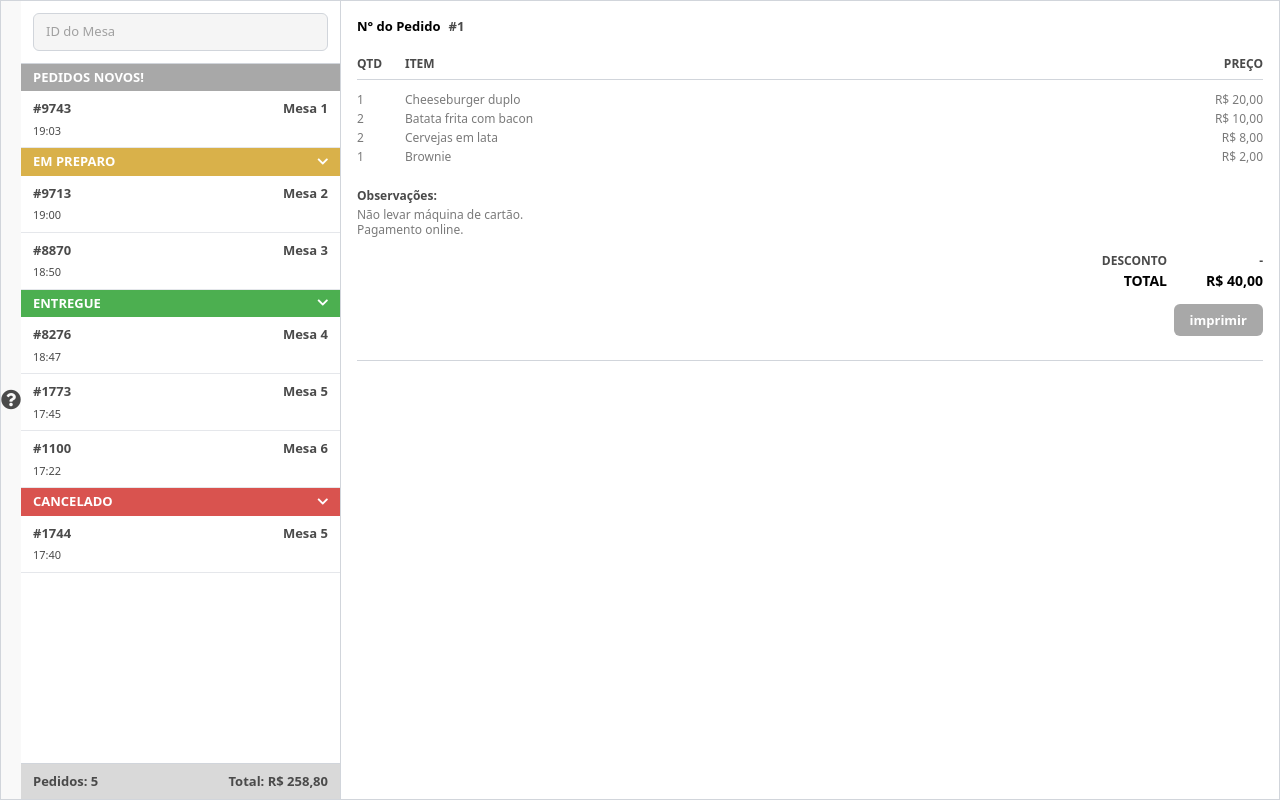
After one commit to vitorlourival22/Gar-om-Digital, a Django app: page /status/ in a window 1280 px wide. The commit adds this page. Run offline with Django 5.2, Linux system fonts and the light colour scheme; some libraries are stand-ins or nearby versions.

Commit message:
funcionalidades

```diff
--- a/config/urls.py
+++ b/config/urls.py
@@ -2,9 +2,8 @@
 
 from django.contrib import admin
 from django.urls import path
-
-from menu.views import item_list, stock_movement, add_item, home, menu, item_menu, add_category,Add_cart,view_cart,remove_cart
-from orders.views import create_qr_code, show_table,add_table,list_tables,delete_table
+from menu.views import item_list, stock_movement, add_item, home, menu, item_menu, add_category,Add_cart,view_cart,remove_cart,cardapio_gestor
+from orders.views import create_qr_code, show_table,add_table,list_tables,delete_table,garcom,status
 
 urlpatterns = [
     path('admin/', admin.site.urls),
@@ -23,4 +22,7 @@ urlpatterns = [
     path('add_table/', add_table, name='add_table'),
     path('list-tables/', list_tables, name='list_tables'),
     path('delete-table/<int:table_id>/', delete_table, name='delete_table'),
+    path('garcom/', garcom, name='garcom'),
+    path('cardapio_gestor/', cardapio_gestor, name='cardapio_gestor'),
+    path('status/', status, name='status'),
 ]
--- a/menu/views.py
+++ b/menu/views.py
@@ -4,7 +4,9 @@ from .forms import StockMovementForm,ItemForm,CategoryForm
 
 def home(request):
     return render(request, 'home.html')
-
+def cardapio_gestor(request):
+    items = Item.objects.all()
+    return render(request, 'CardapioGestor.html', {'items': items})
 def menu(request):
     items = Item.objects.all()
     return render(request, 'menu.html', {'items': items})
--- a/orders/views.py
+++ b/orders/views.py
@@ -6,6 +6,12 @@ from django.shortcuts import render,get_object_or_404, redirect
 from .models import Table
 from .forms import TableForm
 from django.core.files import File
+
+def garcom(request):
+    return render(request, 'garcom.html')
+
+def status(request):
+    return render(request, 'Preparo.html')
 
 def create_qr_code(request, table_id):
     table = Table.objects.get(id=table_id)
--- /dev/null
+++ b/templates/Preparo.html
@@ -0,0 +1,297 @@
+<html class="scroll-smooth" lang="pt-BR">
+ <head>
+  <meta charset="utf-8"/>
+  <meta content="width=device-width, initial-scale=1" name="viewport"/>
+  <title>
+   Preparo
+  </title>
+  <script src="https://cdn.tailwindcss.com">
+  </script>
+  <link href="https://cdnjs.cloudflare.com/ajax/libs/font-awesome/5.15.3/css/all.min.css" rel="stylesheet"/>
+  <style>
+   /* Custom scrollbar for left sidebar */
+    ::-webkit-scrollbar {
+      width: 6px;
+    }
+    ::-webkit-scrollbar-thumb {
+      background-color: #cbd5e1;
+      border-radius: 3px;
+    }
+    body, html, #app {
+      height: 100%;
+      margin: 0;
+    }
+  </style>
+ </head>
+ <body class="bg-[#f9f9f9] font-sans text-[13px] text-[#4a4a4a] h-screen">
+  <div id="app" class="flex h-full max-w-full mx-auto border border-gray-300 rounded-none overflow-hidden">
+   <!-- Left Sidebar -->
+    </button>
+    <button aria-label="Ajuda" class="text-[#4a4a4a] hover:text-black text-xl">
+     <i class="fas fa-question-circle">
+     </i>
+    </button>
+   </aside>
+   <!-- Middle Section -->
+   <section class="flex flex-col w-[320px] border-r border-gray-300 bg-white h-full">
+    <div class="p-3 border-b border-gray-300">
+     <input class="w-full rounded-md border border-gray-300 bg-[#f5f5f5] text-[13px] placeholder:text-[#a0a0a0] px-3 py-2 focus:outline-none focus:ring-2 focus:ring-[#a0a0a0]" placeholder="ID do Mesa" type="search" value=""/>
+    </div>
+    <!-- Scrollable orders list -->
+    <div class="flex-1 overflow-y-auto">
+     <!-- PEDIDOS NOVOS! -->
+     <div>
+      <h2 class="bg-[#a8a8a8] text-white text-[13px] font-semibold px-3 py-1 select-none">
+       PEDIDOS NOVOS!
+      </h2>
+      <div class="border-b border-gray-200 px-3 py-2 cursor-pointer hover:bg-[#f9f9f9]">
+       <div class="flex items-center justify-between">
+        <span class="font-semibold text-[13px]">
+         #9743
+        </span>
+        <span class="text-[13px] font-semibold">
+         Mesa 1
+        </span>
+       </div>
+       <div class="flex items-center space-x-2 text-[11px] text-[#4a4a4a] mt-1 select-none">
+        <span>
+         19:03
+        </span>
+       </div>
+      </div>
+     </div>
+     <!-- EM PREPARO -->
+     <div>
+      <h2 class="bg-[#d9b14a] text-white text-[13px] font-semibold px-3 py-1 select-none flex justify-between items-center cursor-pointer">
+       EM PREPARO
+       <i class="fas fa-chevron-down text-[12px]">
+       </i>
+      </h2>
+      <div class="border-b border-gray-200 px-3 py-2 cursor-pointer hover:bg-[#f9f9f9]">
+       <div class="flex items-center justify-between">
+        <span class="font-semibold text-[13px]">
+         #9713
+        </span>
+        <span class="text-[13px] font-semibold">
+         Mesa 2
+        </span>
+       </div>
+       <div class="flex items-center space-x-2 text-[11px] mt-1 select-none">
+        <span class="text-[#4a4a4a]">
+         19:00
+        </span>
+       </div>
+      </div>
+      <div class="border-b border-gray-200 px-3 py-2 cursor-pointer hover:bg-[#f9f9f9]">
+       <div class="flex items-center justify-between">
+        <span class="font-semibold text-[13px]">
+         #8870
+        </span>
+        <span class="text-[13px] font-semibold">
+         Mesa 3
+        </span>
+       </div>
+       <div class="flex items-center space-x-2 text-[11px] mt-1 select-none">
+        <span class="text-[#4a4a4a]">
+         18:50
+        </span>
+       </div>
+      </div>
+     </div>
+     <!-- ENTREGUE -->
+     <div>
+      <h2 class="bg-[#4caf50] text-white text-[13px] font-semibold px-3 py-1 select-none flex justify-between items-center cursor-pointer">
+       ENTREGUE
+       <i class="fas fa-chevron-down text-[12px]">
+       </i>
+      </h2>
+      <div class="border-b border-gray-200 px-3 py-2 cursor-pointer hover:bg-[#f9f9f9]">
+       <div class="flex items-center justify-between">
+        <span class="font-semibold text-[13px]">
+         #8276
+        </span>
+        <span class="text-[13px] font-semibold">
+         Mesa 4
+        </span>
+       </div>
+       <div class="flex items-center space-x-2 text-[11px] mt-1 select-none">
+        <span class="text-[#4a4a4a]">
+         18:47
+        </span>
+       </div>
+      </div>
+      <div class="border-b border-gray-200 px-3 py-2 cursor-pointer hover:bg-[#f9f9f9]">
+       <div class="flex items-center justify-between">
+        <span class="font-semibold text-[13px]">
+         #1773
+        </span>
+        <span class="text-[13px] font-semibold">
+        Mesa 5
+        </span>
+       </div>
+       <div class="flex items-center space-x-2 text-[11px] mt-1 select-none">
+        <span class="text-[#4a4a4a]">
+         17:45
+        </span>
+       </div>
+      </div>
+      <div class="border-b border-gray-200 px-3 py-2 cursor-pointer hover:bg-[#f9f9f9]">
+       <div class="flex items-center justify-between">
+        <span class="font-semibold text-[13px]">
+         #1100
+        </span>
+        <span class="text-[13px] font-semibold">
+         Mesa 6
+        </span>
+       </div>
+       <div class="flex items-center space-x-2 text-[11px] mt-1 select-none">
+        <span class="text-[#4a4a4a]">
+         17:22
+        </span>
+       </div>
+      </div>
+     </div>
+     <!-- CANCELADO -->
+     <div>
+      <h2 class="bg-[#d9534f] text-white text-[13px] font-semibold px-3 py-1 select-none flex justify-between items-center cursor-pointer">
+       CANCELADO
+       <i class="fas fa-chevron-down text-[12px]">
+       </i>
+      </h2>
+      <div class="border-b border-gray-200 px-3 py-2 cursor-pointer hover:bg-[#f9f9f9]">
+       <div class="flex items-center justify-between">
+        <span class="font-semibold text-[13px]">
+         #1744
+        </span>
+        <span class="text-[13px] font-semibold">
+         Mesa 5
+        </span>
+       </div>
+       <div class="flex items-center space-x-2 text-[11px] mt-1 select-none">
+        <span class="text-[#4a4a4a]">
+         17:40
+        </span>
+       </div>
+      </div>
+     </div>
+    </div>
+    <!-- Footer summary -->
+    <footer class="flex justify-between items-center border-t border-gray-300 bg-[#d9d9d9] text-[13px] font-semibold px-3 py-2 select-none">
+     <span>
+      Pedidos: 5
+     </span>
+     <span>
+      Total: R$ 258,80
+     </span>
+    </footer>
+   </section>
+   <!-- Right Section -->
+   <section class="flex-1 flex flex-col bg-white p-4 h-full">
+    <div class="flex flex-col border-b border-gray-300 pb-3 mb-3">
+     <div class="flex items-center space-x-2 text-[13px] font-semibold">
+      <span class="text-black">
+       N° do Pedido
+      </span>
+      <span>
+       #1
+      </span>
+     </div>
+      <div class="text-[12px] text-[#4a4a4a] mt-1 select-none leading-tight">
+      <br>
+    <div class="flex justify-between border-b border-gray-300 pb-2 mb-3 text-[12px] font-semibold select-none">
+     <span class="w-12">
+      QTD
+     </span>
+     <span class="flex-1">
+      ITEM
+     </span>
+     <span class="w-20 text-right">
+      PREÇO
+     </span>
+    </div>
+    <div class="text-[12px] text-[#7a7a7a] mb-6 select-none overflow-y-auto max-h-[180px]">
+     <div class="flex justify-between mb-1">
+      <span class="w-12">
+       1
+      </span>
+      <span class="flex-1">
+       Cheeseburger duplo
+      </span>
+      <span class="w-20 text-right">
+       R$ 20,00
+      </span>
+     </div>
+     <div class="flex justify-between mb-1">
+      <span class="w-12">
+       2
+      </span>
+      <span class="flex-1">
+       Batata frita com bacon
+      </span>
+      <span class="w-20 text-right">
+       R$ 10,00
+      </span>
+     </div>
+     <div class="flex justify-between mb-1">
+      <span class="w-12">
+       2
+      </span>
+      <span class="flex-1">
+       Cervejas em lata
+      </span>
+      <span class="w-20 text-right">
+       R$ 8,00
+      </span>
+     </div>
+     <div class="flex justify-between">
+      <span class="w-12">
+       1
+      </span>
+      <span class="flex-1">
+       Brownie
+      </span>
+      <span class="w-20 text-right">
+       R$ 2,00
+      </span>
+     </div>
+    </div>
+    <div class="flex flex-col flex-1 justify-between">
+     <div class="mb-4 text-[12px]">
+      <span class="font-semibold select-none">
+       Observações:
+      </span>
+      <p class="text-[#7a7a7a] mt-1 leading-tight select-text">
+       Não levar máquina de cartão.
+       <br/>
+       Pagamento online.
+      </p>
+     </div>
+     <div class="text-[12px] font-semibold select-none">
+      <div class="flex justify-end space-x-4 mb-1">
+       <span>
+        DESCONTO
+       </span>
+       <span class="w-20 text-right">
+        -
+       </span>
+      </div>
+      <div class="flex justify-end space-x-4 text-black text-[14px] font-bold">
+       <span>
+        TOTAL
+       </span>
+       <span class="w-20 text-right">
+        R$ 40,00
+       </span>
+      </div>
+     </div>
+    </div>
+    <br>
+     <div class="flex justify-end mb-3">
+     <button class="bg-[#a8a8a8] text-white text-[13px] font-semibold px-4 py-2 rounded-md hover:bg-[#8a8a8a] focus:outline-none" type="button">
+      imprimir
+     </button>
+    </div>
+   </section>
+  </div>
+ </body>
+</html>
--- a/templates/add_category.html
+++ b/templates/cozinha/add_category.html
@@ -7,7 +7,7 @@
 </head>
 <body>
     <form method="post">
-        <button type="button"><a href="{% url 'home'%}">voltar</a></button>
+        <button type="button"><a href="{% url 'cardapio_gestor'%}">voltar</a></button>
         {% csrf_token %}
         {{form.as_p}}
         <button type="submit">salvar</button>
--- a/templates/add_item.html
+++ b/templates/cozinha/add_item.html
@@ -10,7 +10,7 @@
 </head>
 <body>
     <h1>Add New Item</h1>
-    <a href="{% url 'home' %}" class="button">Back</a>
+    <a href="{% url 'cardapio_gestor' %}" class="button">Back</a>
     <form method="post" action="{% url 'add_item' %}">
         {% csrf_token %}
 
--- a/templates/item_menu.html
+++ b/templates/item_menu.html
@@ -25,6 +25,7 @@
         </td>
     </tr>
     {% endfor %}
+
 </table>
 
 </body>
```
Also changed, not shown: templates/cozinha/CardapioGestor.html (added, +87 -0 lines), templates/garcom.html (added, +7 -0 lines), db.sqlite3, qr_codes/table_20_qr.png (added), qr_codes/table_21_qr.png (added), templates/cozinha/add_table.html (renamed from templates/add_table.html), templates/cozinha/confirm_delete.html (renamed from templates/confirm_delete.html).
